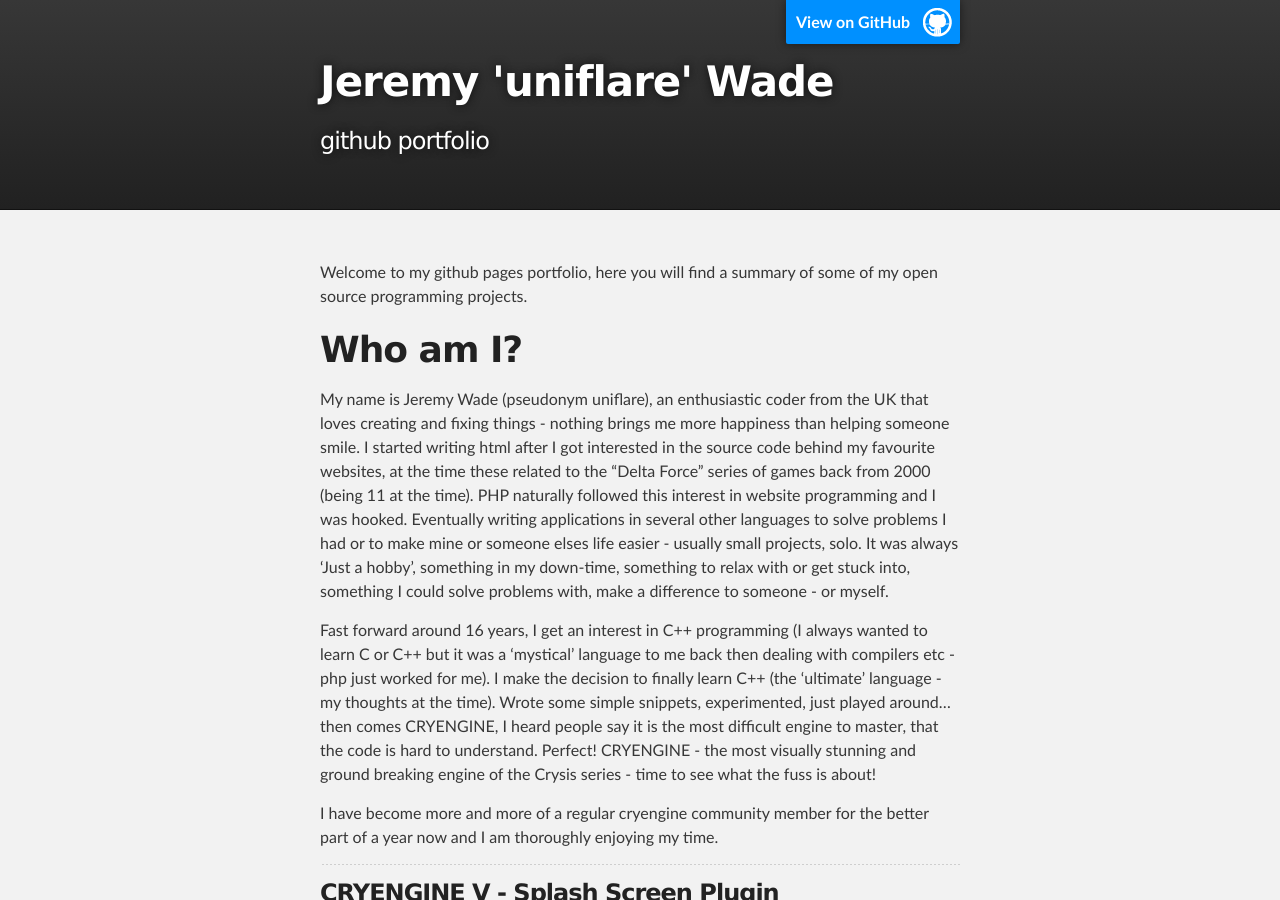
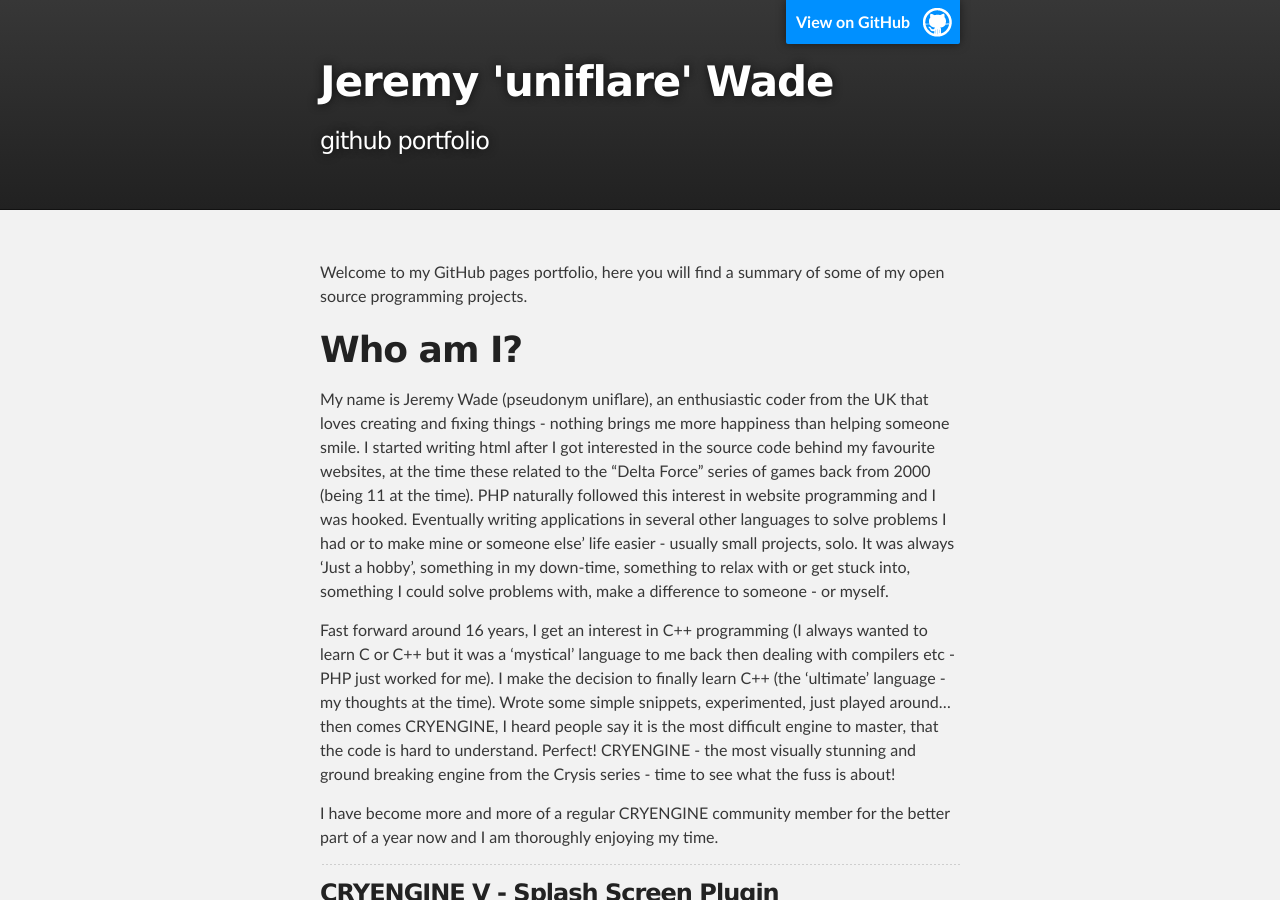
Before and after one commit to uniflare/uniflare.github.io, a Jekyll site: the page built from index.md, in a window 1280 px wide and 900 px high. Built offline with Jekyll 4.4.1, drawn with Linux system fonts in a browser that asks for light colours; some of the changed text lies outside the part shown.

Commit message:
Spell checked/Removed errors

```diff
--- a/index.md
+++ b/index.md
@@ -2,20 +2,20 @@
 layout: default
 ---
 
-Welcome to my github pages portfolio, here you will find a summary of some of my open source programming projects.
+Welcome to my GitHub pages portfolio, here you will find a summary of some of my open source programming projects.
 
 # [](#header-1)Who am I?
 
 My name is Jeremy Wade (pseudonym uniflare), an enthusiastic coder from the UK that loves creating and fixing things - nothing brings me more happiness than helping someone smile.
 I started writing html after I got interested in the source code behind my favourite websites, at the time these related to the "Delta Force" series of games back from 2000 (being 11 at the time).
-PHP naturally followed this interest in website programming and I was hooked. Eventually writing applications in several other languages to solve problems I had or to make mine or someone elses life easier - usually small projects, solo.
+PHP naturally followed this interest in website programming and I was hooked. Eventually writing applications in several other languages to solve problems I had or to make mine or someone else' life easier - usually small projects, solo.
 It was always 'Just a hobby', something in my down-time, something to relax with or get stuck into, something I could solve problems with, make a difference to someone - or myself.
 
-Fast forward around 16 years, I get an interest in C++ programming (I always wanted to learn C or C++ but it was a 'mystical' language to me back then dealing with compilers etc - php just worked for me).
+Fast forward around 16 years, I get an interest in C++ programming (I always wanted to learn C or C++ but it was a 'mystical' language to me back then dealing with compilers etc - PHP just worked for me).
 I make the decision to finally learn C++ (the 'ultimate' language - my thoughts at the time). Wrote some simple snippets, experimented, just played around... then comes CRYENGINE, I heard people say it is the most difficult engine to master, that the code is hard to understand.
-Perfect! CRYENGINE - the most visually stunning and ground breaking engine of the Crysis series - time to see what the fuss is about!
+Perfect! CRYENGINE - the most visually stunning and ground breaking engine from the Crysis series - time to see what the fuss is about!
 
-I have become more and more of a regular cryengine community member for the better part of a year now and I am thoroughly enjoying my time.
+I have become more and more of a regular CRYENGINE  community member for the better part of a year now and I am thoroughly enjoying my time.
 
 * * *
 
```
Also changed, not shown: other parts of index.md (+13 -18 lines).
